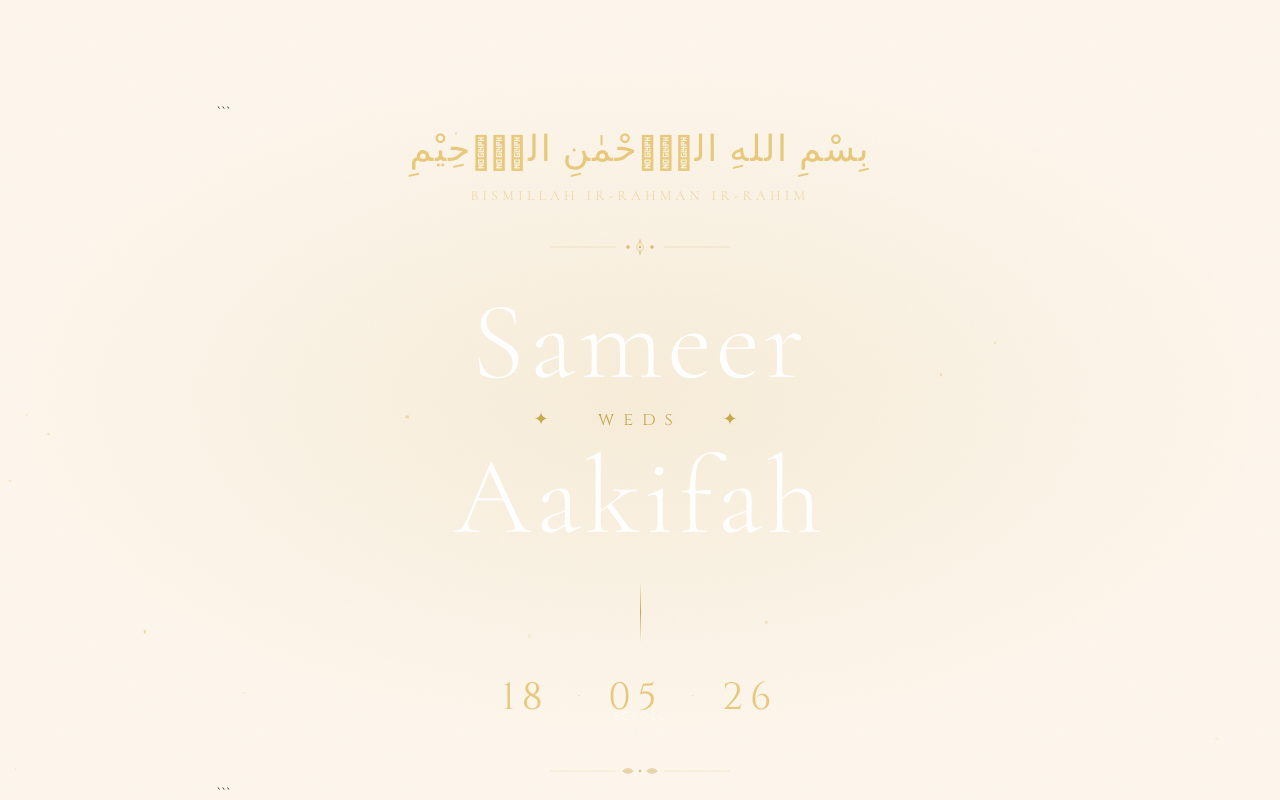
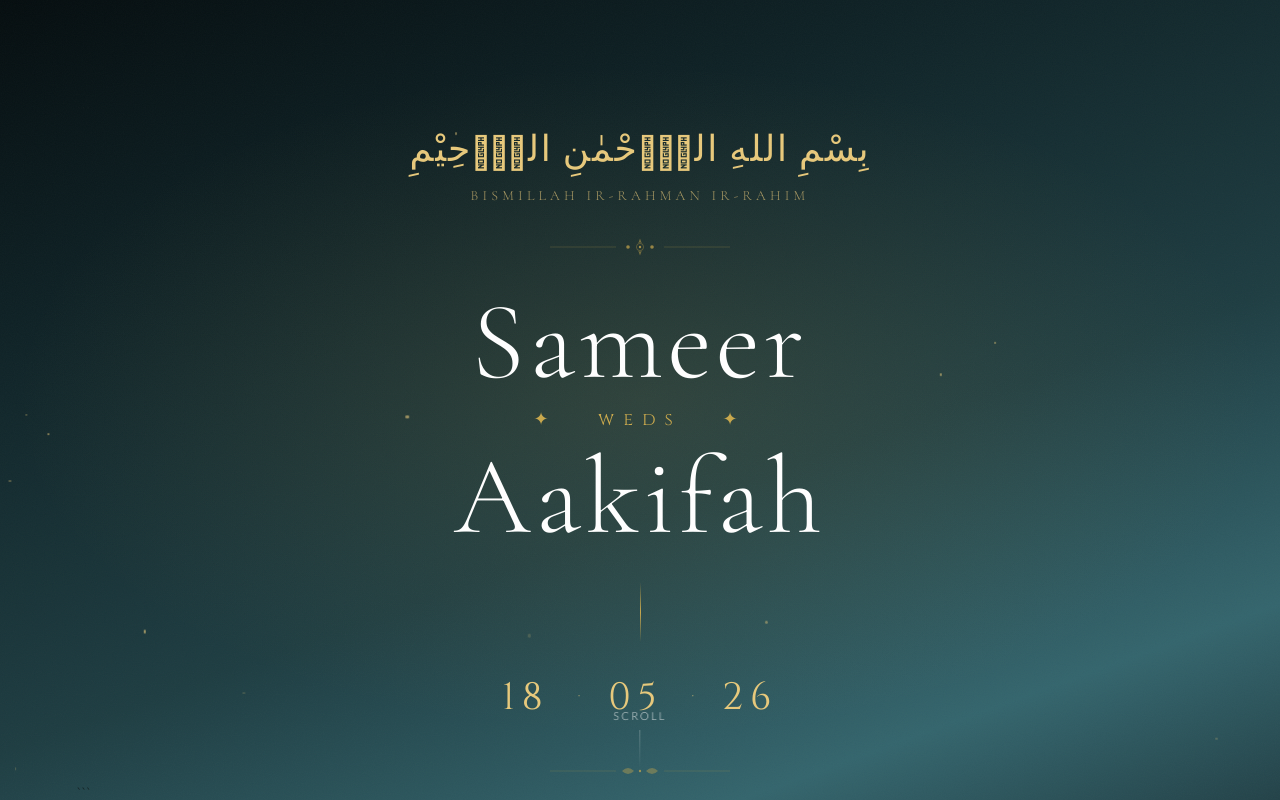
Before and after one commit to sameershiraz/Aakifah-Sameer-Wedding-RSVP, a plain HTML site: page index.html in a window 1280 px wide. Shown: the top 800 px of the page. Drawn offline with nearby package versions, Linux system fonts and the light colour scheme.

Commit message:
Update index.html

```diff
--- a/index.html
+++ b/index.html
@@ -58,6 +58,7 @@
 
 /* SHARED SECTIONS */
 section { padding: clamp(60px,8vw,120px) clamp(20px,6vw,80px); max-width: 1000px; margin: 0 auto; background: #fdf6ec; }
+section#hero { background: linear-gradient(160deg, #050d0f 0%, #0f2226 25%, #1e3d42 55%, #34656D 78%, #1a3035 100%); max-width: 100%; }
 .section-label { font-family: 'Cinzel', serif; font-size: clamp(11px,2.2vw,12px); letter-spacing: 0.3em; color: var(--gold); text-transform: uppercase; text-align: center; margin-bottom: 14px; opacity: 0; transform: translateY(20px); transition: opacity 0.9s cubic-bezier(0.22,1,0.36,1), transform 0.9s cubic-bezier(0.22,1,0.36,1); }
 @media (max-width: 480px) {
   .section-label { letter-spacing: 0.15em; font-size: 12px; }
```
